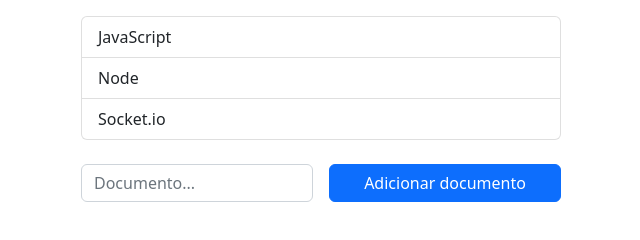
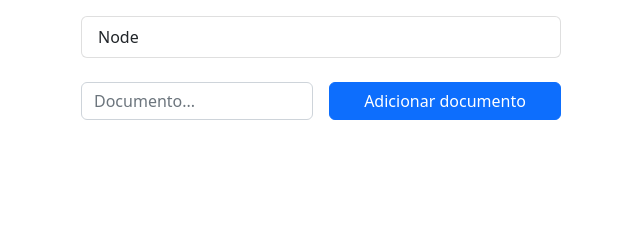
Before and after one commit to PabloStrapasson/WebSockets-NodeJS, a website: page public/index.html in a window 1280 px wide. Shown: the part 110-350 px from the top of the page, without its empty margins (319-959 px from the left). Drawn offline with nearby package versions, Linux system fonts and the light colour scheme.

Commit message:
fixed bugs

```diff
--- a/public/index.html
+++ b/public/index.html
@@ -19,15 +19,7 @@
 
   <main class="w-75 mx-auto">
     <div id="lista-documentos" class="list-group mb-4">
-      <a href="documento.html?nome=JavaScript" class="list-group-item list-group-item-action">
-        JavaScript
-      </a>
-      <a href="documento.html?nome=Node" class="list-group-item list-group-item-action">
-        Node
-      </a>
-      <a href="documento.html?nome=Socket.io" class="list-group-item list-group-item-action">
-        Socket.io
-      </a>
+
     </div>
 
     <form id="form-adiciona-documento" class="row g-3">
@@ -45,6 +37,8 @@
   <script src="https://cdn.jsdelivr.net/npm/bootstrap@5.2.2/dist/js/bootstrap.bundle.min.js"
     integrity="sha384-OERcA2EqjJCMA+/3y+gxIOqMEjwtxJY7qPCqsdltbNJuaOe923+mo//f6V8Qbsw3"
     crossorigin="anonymous"></script>
+
+  <script src="index.js" type="module"></script>
 </body>
 
 </html>
--- /dev/null
+++ b/public/index.js
@@ -0,0 +1,13 @@
+import "./socket-front-index.js"
+
+const listDocumentos = document.getElementById("lista-documentos");
+
+function inserirLinkDocumento(nomeDoc){
+    listDocumentos.innerHTML += `
+        <a href="documento.html?nome=${nomeDoc}" class="list-group-item list-group-item-action">
+            ${nomeDoc}
+        </a>
+    `;
+}
+
+inserirLinkDocumento("Node");
```
Also changed, not shown: public/socket-front-index.js (added), 1 other file.
